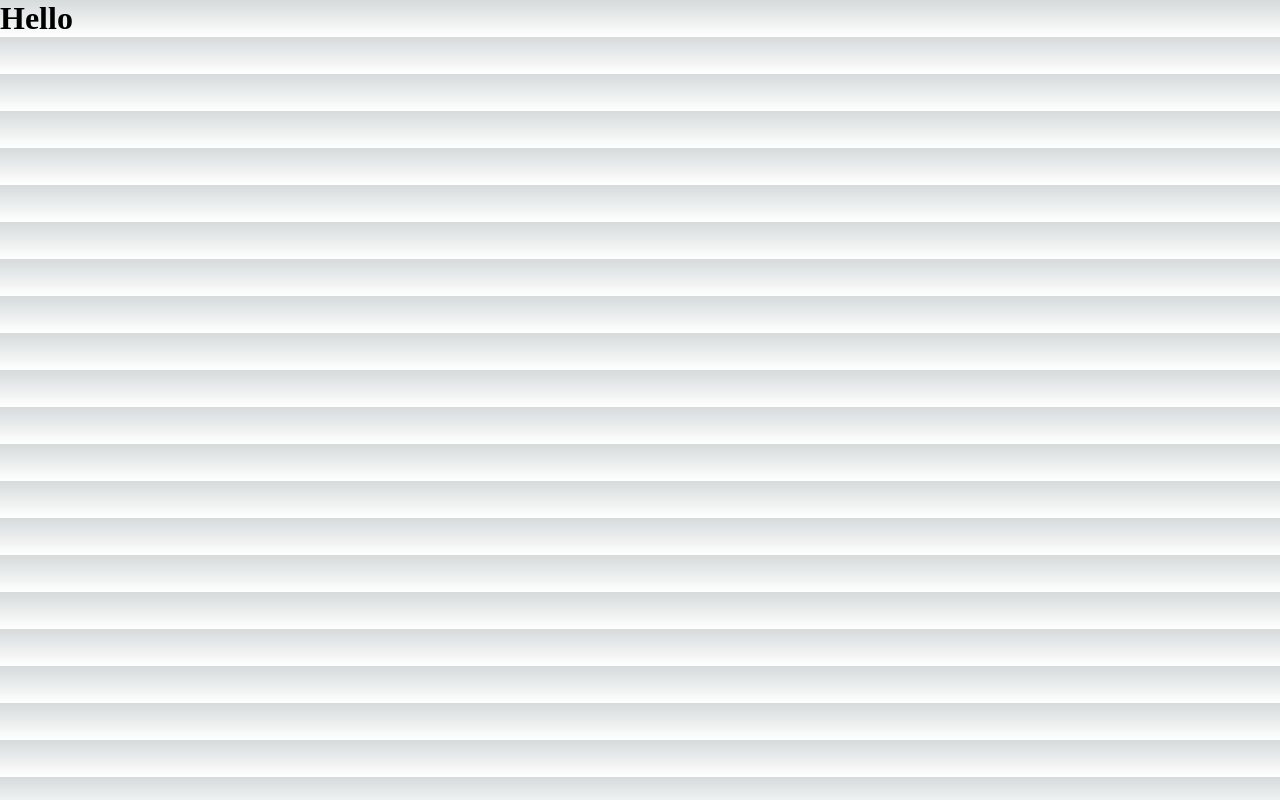
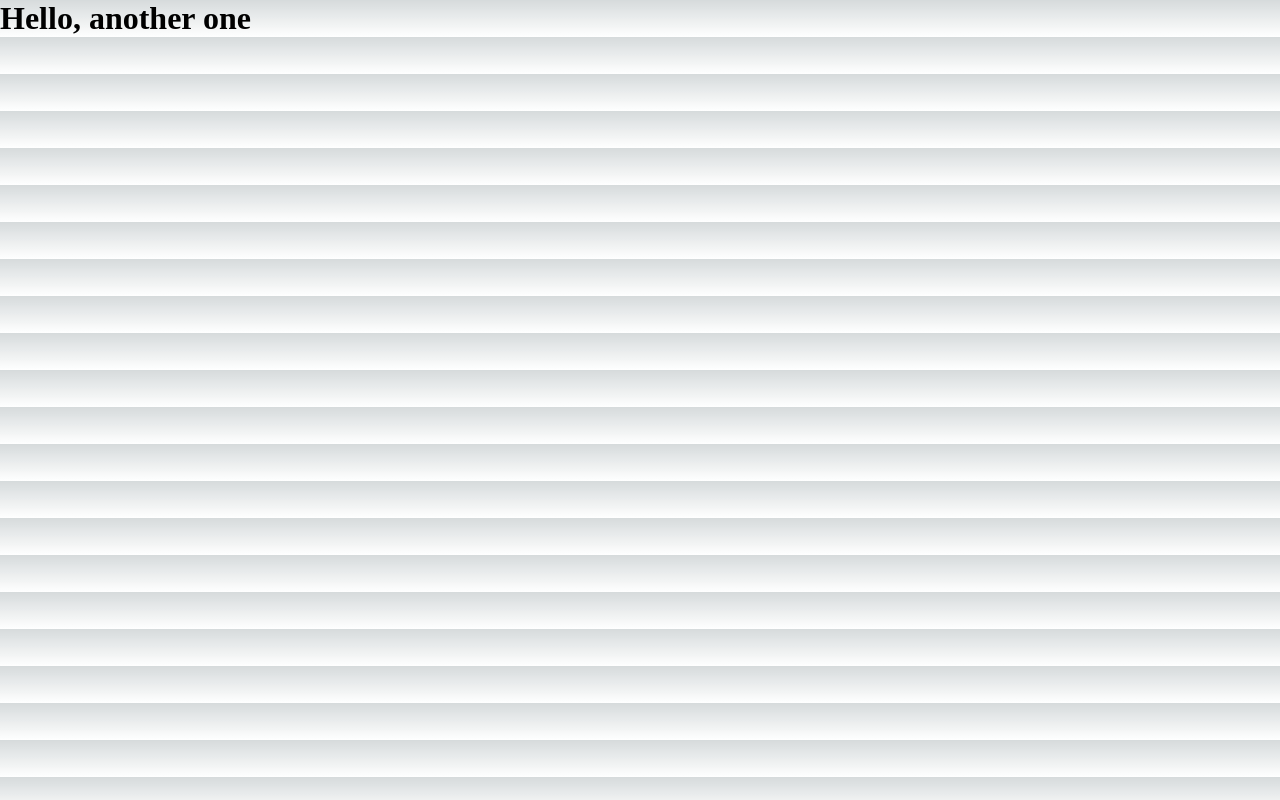
Before and after one commit to w30r/playground-meor, a Next.js app: page / in a window 1280 px wide. Built offline with nearby package versions, Linux system fonts and the light colour scheme.

Commit message:
another one

```diff
--- a/src/pages/index.tsx
+++ b/src/pages/index.tsx
@@ -6,5 +6,5 @@ import styles from "@/styles/Home.module.css";
 const inter = Inter({ subsets: ["latin"] });
 
 export default function Home() {
-  return <h1>Hello</h1>;
+  return <h1>Hello, another one</h1>;
 }
```
